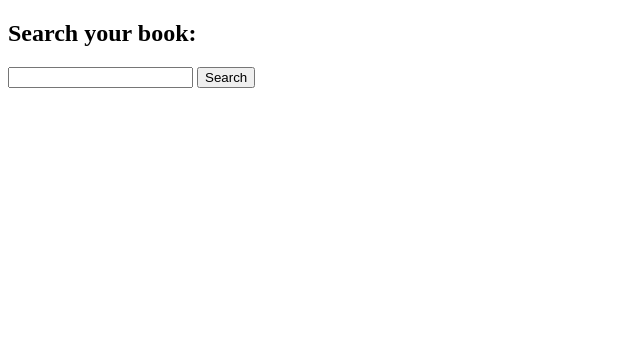
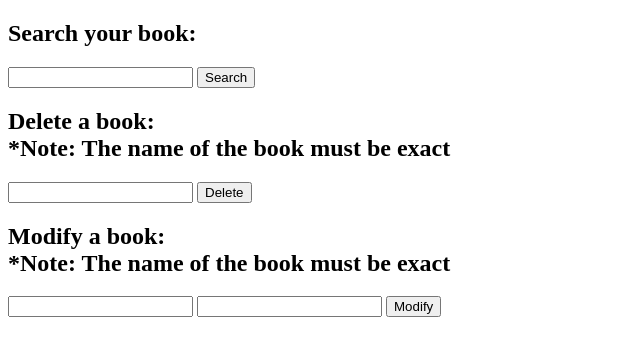
Before and after one commit to LembranT/ProjecteWeb_Practica2, a Django app: page /book/search_read/ in a window 1280 px wide. Shown: the top 356 px of the page, without its empty margins (0-640 px from the left). Run offline with Django 4.2, Linux system fonts and the light colour scheme; a user stored in the database is signed in.

Commit message:
delete and update v1

```diff
--- a/BoogeyBookAPP/templates/search_book.html
+++ b/BoogeyBookAPP/templates/search_book.html
@@ -12,6 +12,22 @@
     <input type="text" name="data">
     <input type="submit" value="Search">
 </form>
-
+<h2>
+    Delete a book:<br>
+    *Note: The name of the book must be exact
+</h2>
+<form action="/book/delete_book/" method="GET">
+    <input type="text" name="name">
+    <input type="submit" value="Delete">
+</form>
+<h2>
+    Modify a book:<br>
+    *Note: The name of the book must be exact
+</h2>
+<form action="/book/update_book/" method="GET">
+    <input type="text" name="score">
+    <input type="text" name="modifiedScore">
+    <input type="submit" value="Modify">
+</form>
 </body>
 </html>
--- a/BoogeyBookAPP/urls.py
+++ b/BoogeyBookAPP/urls.py
@@ -23,4 +23,6 @@ urlpatterns = [
          name='book_detail'),
     path('search_read/', views.search_read),
     path('results_read/', views.results_read),
+    path('delete_book/', views.delete_book),
+    path('update_book/', views.update_book),
 ]
--- a/BoogeyBookAPP/views.py
+++ b/BoogeyBookAPP/views.py
@@ -73,13 +73,33 @@ def results_read(request):
 
     return HttpResponse(message)
 
-
 @login_required(login_url='/login/')
 def delete_book(request):
     if request.GET["data"]:
         # message="Book searched: %r" %request.GET["data"]
-        book = request.GET["data"]
-        books = BookRead.objects.filter(name__icontains=book)
+        book = request.GET["name"]
+        books = BookRead.objects.filter(name__exact=book)
+        try:
+            books.delete()
+            print("Book deleted successfully!")
+        except:
+            print("Book doesn't exists")
+        return render(request, "results_read_book.html", {"books": books, "query": book})
+
+    else:
+        message = "Error deleting book."
+
+    return HttpResponse(message)
+
+@login_required(login_url='/login/')
+def update_book(request):
+    if request.GET["data"]:
+        # message="Book searched: %r" %request.GET["data"]
+        book = request.GET["score"]
+        modified = request.GET["modifiedScore"]
+        books = BookRead.objects.filter(name__exact=book)
+        books.score = modified
+        books.save()
         return render(request, "results_read_book.html", {"books": books, "query": book})
 
     else:
```
